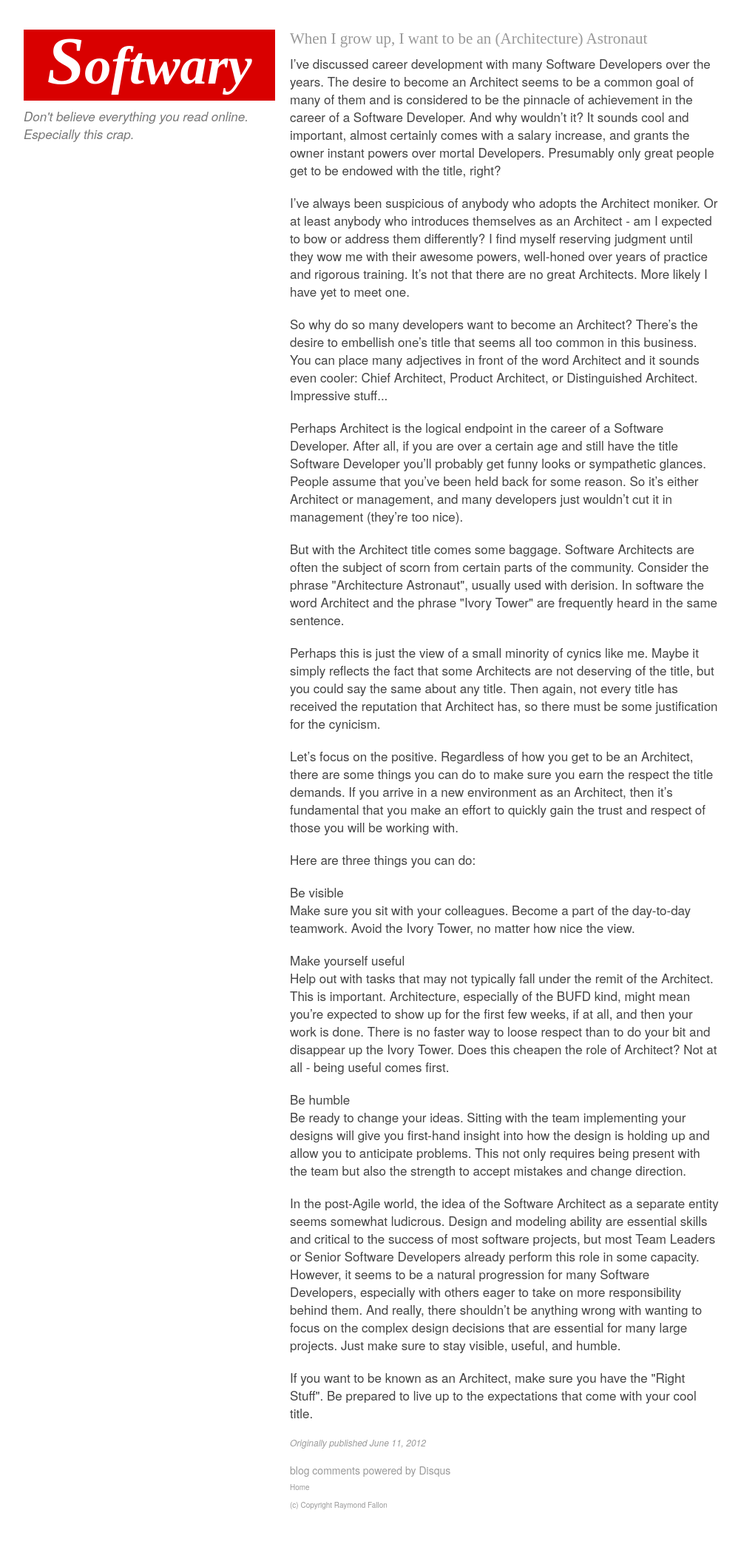
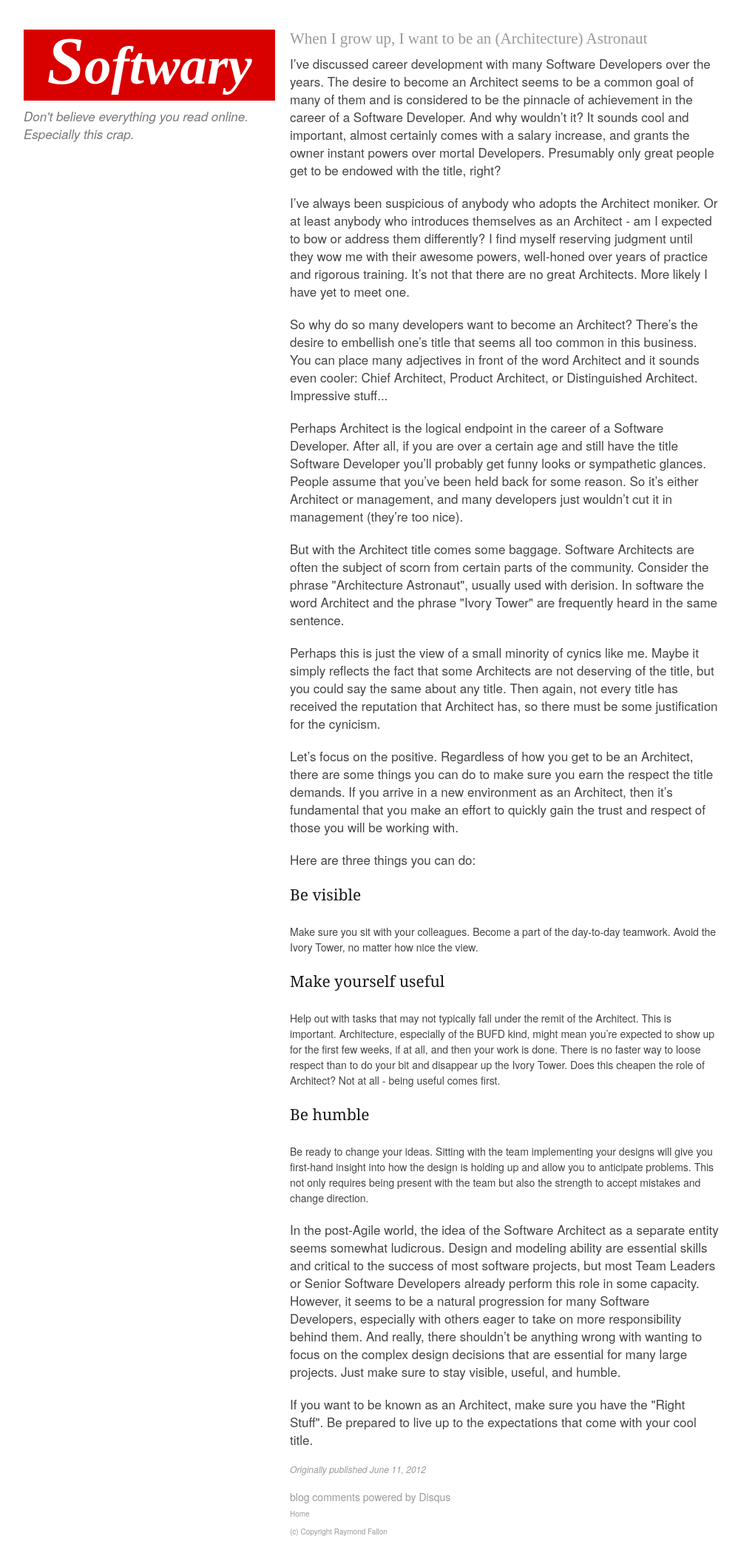
Before and after one commit to niclic/niclic.github.com, a Jekyll site: the page built from _posts/2012-06-11-when-i-grow-up-i-want-to-be-an-architecture-astronaut.html, in a window 1280 px wide. Shown: the whole page at 74% size, without its empty margins (138-1140 px from the left). Built offline with Jekyll 4.4.1, drawn with Linux system fonts in a browser that asks for light colours; comment, search, counter and statistics services are not loaded; before the commit the page ends 2059 px from its top, so only the background shows below that.

Commit message:
Add styling to emphasie headers.

```diff
--- a/_posts/2012-06-11-when-i-grow-up-i-want-to-be-an-architecture-astronaut.html
+++ b/_posts/2012-06-11-when-i-grow-up-i-want-to-be-an-architecture-astronaut.html
@@ -26,13 +26,13 @@ year: 2012
 
 <p>Here are three things you can do:</p>
 
-<p><b>Be visible</b><br>
+<p><h4>Be visible</h4><br>
 Make sure you sit with your colleagues. Become a part of the day-to-day teamwork. Avoid the Ivory Tower, no matter how nice the view.</p>
 
-<p><b>Make yourself useful</b><br>
+<p><h4>Make yourself useful</h4><br>
 Help out with tasks that may not typically fall under the remit of the Architect. This is important. Architecture, especially of the BUFD kind, might mean you’re expected to show up for the first few weeks, if at all, and then your work is done. There is no faster way to loose respect than to do your bit and disappear up the Ivory Tower. Does this cheapen the role of Architect? Not at all - being useful comes first.</p>
 
-<p><b>Be humble</b><br>
+<p><h4>Be humble</h4><br>
 Be ready to change your ideas. Sitting with the team implementing your designs will give you first-hand insight into how the design is holding up and allow you to anticipate problems. This not only requires being present with the team but also the strength to accept mistakes and change direction.</p>
 
 <p>In the post-Agile world, the idea of the Software Architect as a separate entity seems somewhat ludicrous. Design and modeling ability are essential skills and critical to the success of most software projects, but most Team Leaders or Senior Software Developers already perform this role in some capacity. However, it seems to be a natural progression for many Software Developers, especially with others eager to take on more responsibility behind them. And really, there shouldn’t be anything wrong with wanting to focus on the complex design decisions that are essential for many large projects. Just make sure to stay visible, useful, and humble.</p>
```
